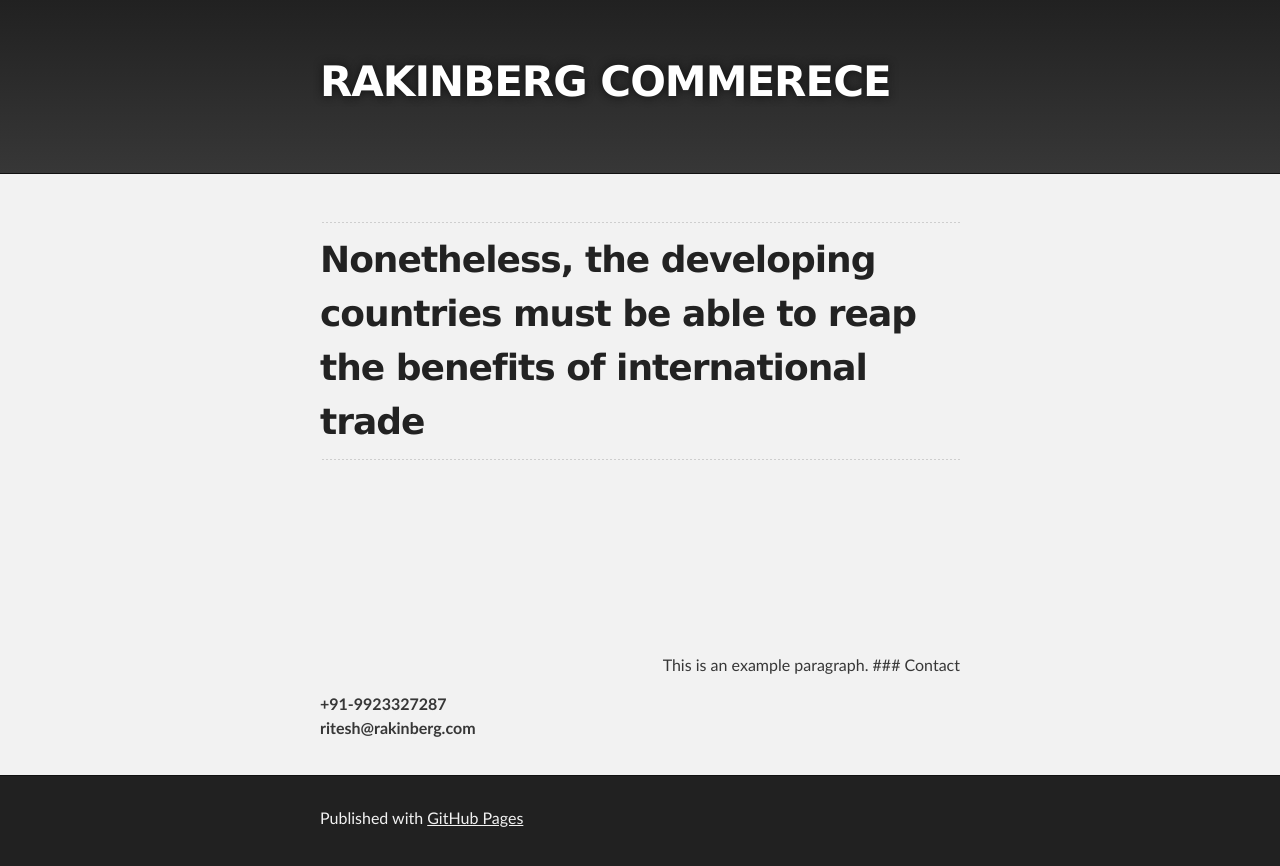
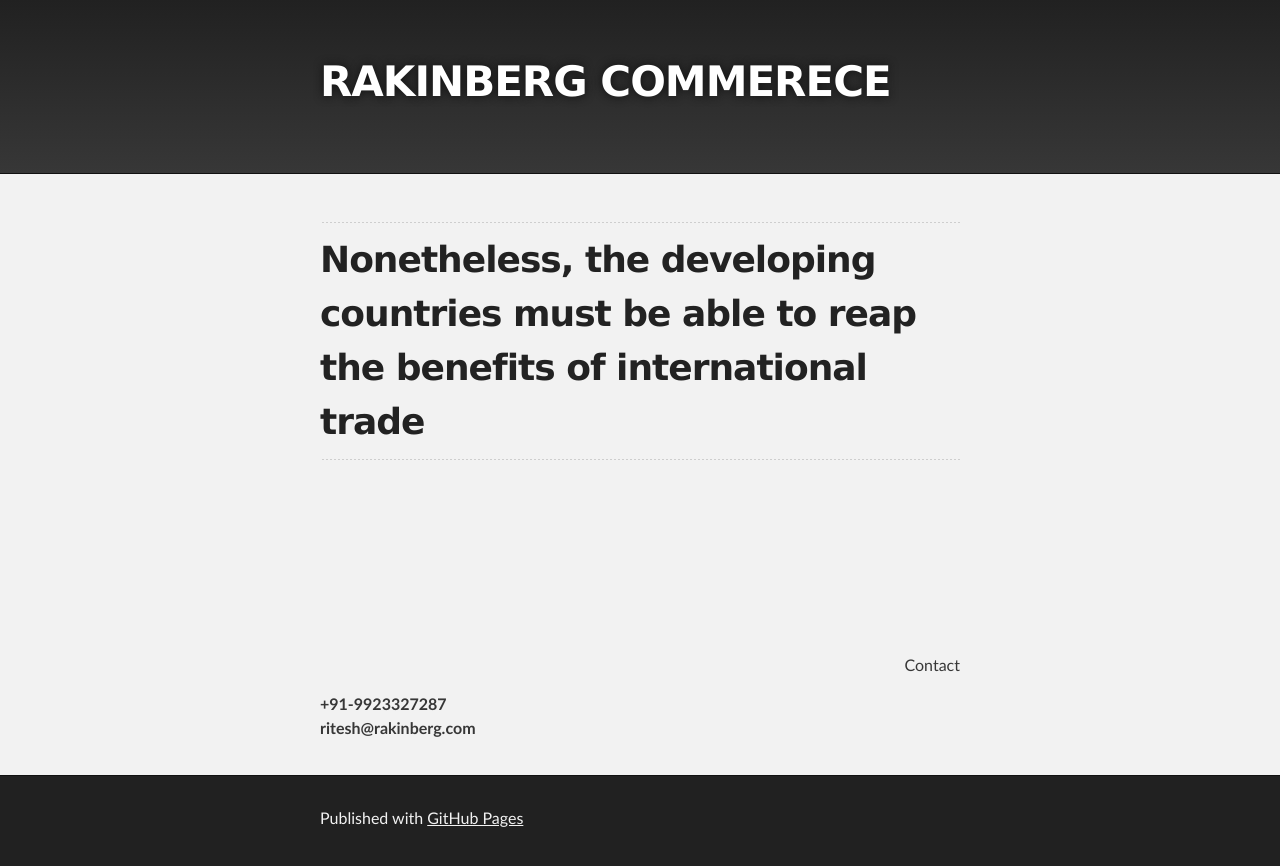
Before and after one commit to rakinberg/rakinberg.github.io, a Jekyll site: the page built from index.md, in a window 1280 px wide. Shown: the top 866 px of the page. Built offline with Jekyll 4.4.1, drawn with Linux system fonts in a browser that asks for light colours; our own code applies the rules of GitHub Pages for plain Markdown files; the repository's description, which GitHub fills in, is left out.

Commit message:
Update index.md

```diff
--- a/index.md
+++ b/index.md
@@ -12,9 +12,9 @@
 <br>
 <br>
 
-<p id="demo" style="text-align:right;">This is an example paragraph.
-### Contact
-
+<p id="demo" style="text-align:right;">
+Contact
+<br>
 <dl>
 <dt>+91-9923327287</dt>
 <dt>ritesh@rakinberg.com</dt>
```
